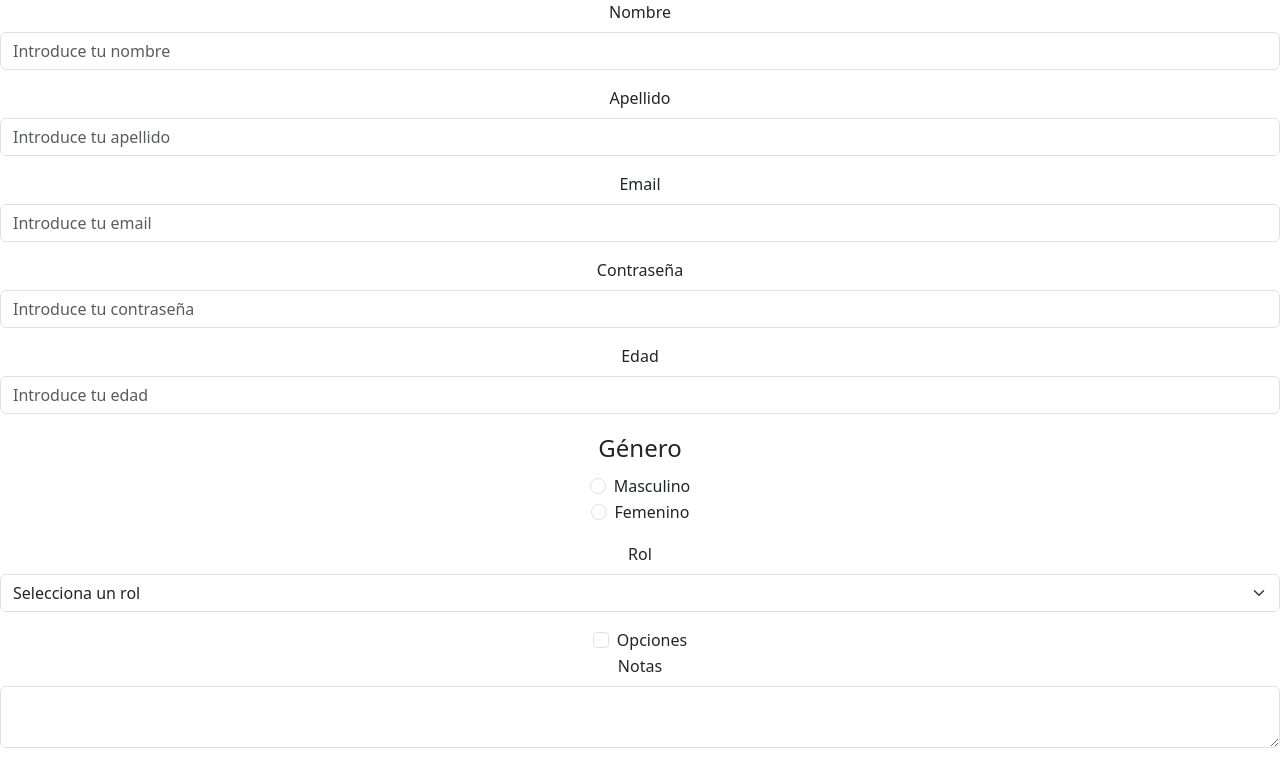
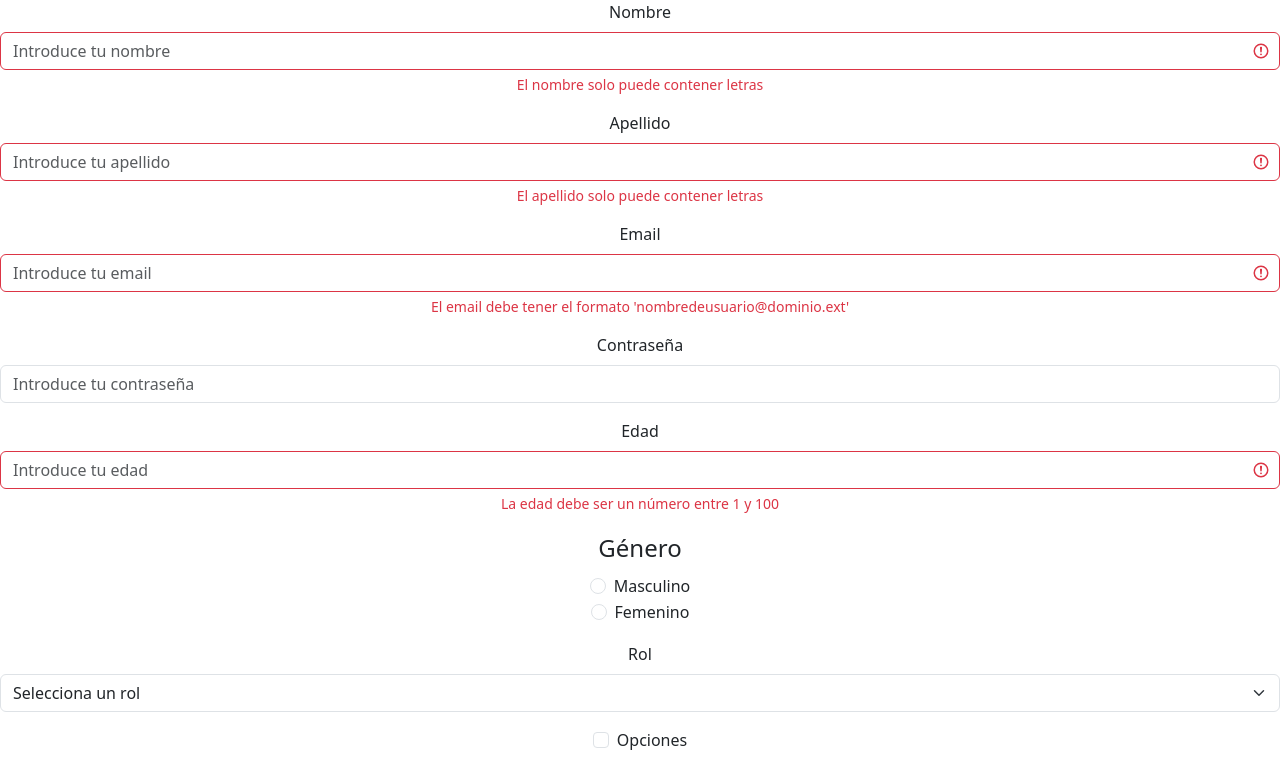
Before and after one commit to D4v1dD4v1d/Softwareland, a React (Create React App) app: page / in a window 1280 px wide. Shown: the top 758 px of the page. Built offline with nearby package versions, Linux system fonts and the light colour scheme.

Commit message:
Practica #6 - Validaciones

```diff
--- a/src/components/FormularioRegistro.js
+++ b/src/components/FormularioRegistro.js
@@ -1,5 +1,5 @@
-import React, { useState } from 'react';
-import { Form, FormGroup, Label, Input, Button } from 'reactstrap';
+import React, { useState,useEffect } from 'react';
+import { Form, FormGroup, Label, Input, Button,FormFeedback } from 'reactstrap';
 import ModalButton from './ModalButton';
 
 function FormularioRegistro() {
@@ -17,8 +17,31 @@ function FormularioRegistro() {
   });
 
   const [showModal, setShowModal] = useState(false); // Estado para controlar la visibilidad del modal
+  const [validName, setValidName]= useState(false);
+  const [validEmail, setValidEmail]= useState(false);
+  const [validAge, setValidAge]= useState(false);
+  const [validDate, setValidDate]= useState(false);
+  const nameExpression = /^[a-zA-Z]+$/;
+  const emailExpression = /^[a-zA-Z0-9._%+-]+@[a-zA-Z0-9.-]+\.[a-zA-Z]{2,}$/;
+  const ageExpression = /^(100|[1-9]?[0-9])$/;
+
+  useEffect(() => {
+    setValidName(nameExpression.test(formData.nombre));
+    setValidName(nameExpression.test(formData.apellido));
+    setValidEmail(emailExpression.test(formData.email));
+    setValidAge(ageExpression.test(formData.edad));
+
+    const fechaActual = new Date();
+    const mes = String(fechaActual.getMonth() + 1).padStart(2, '0'); // Los meses empiezan en 0
+    const dia = String(fechaActual.getDate()).padStart(2, '0');
+    const año = fechaActual.getFullYear();
+    const fechaActualFormateada = `${año}-${mes}-${dia}`;
+
+    setValidDate(formData.fechaRegistro >= fechaActualFormateada);
+  }, [formData]);
 
   const handleChange = (e) => {
+
     /*esta funcion se llamada cada que un input tiene algun cambio en la interfaz
     lanza la excepcion y el target es el input que fue cambiado*/
     const { name, value, type, checked } = e.target;
@@ -41,6 +64,21 @@ function FormularioRegistro() {
        * si lo es lo checkea o no segun venga en la constante
        */
     });
+    /*toma los valores viejos
+    setValidName(nameExpression.test(formData.nombre));
+    setValidEmail(emailExpression.test(formData.email));
+    setValidAge(ageExpression.test(formData.edad));
+
+    const fechaActual = new Date();
+    const mes = String(fechaActual.getMonth() + 1).padStart(2, '0'); // Los meses empiezan en 0
+    const dia = String(fechaActual.getDate()).padStart(2, '0');
+    const año = fechaActual.getFullYear();
+
+    const fechaActualFormateada = `${año}-${mes}-${dia}`;
+    setValidDate(formData.fechaRegistro<fechaActualFormateada?false:true);
+    console.log("seleccionada ",formData.fechaRegistro,"  actual",fechaActualFormateada,"
+         ",validDate);
+         */
   };
   const handleReset = () => {
     setFormData({
@@ -59,23 +97,29 @@ function FormularioRegistro() {
 
 
   const handleSubmit = (e) => {
-    e.preventDefault();
+    e.preventDefault();//evita que se recargue la pagina
   };
 
   const toggleModal = () => setShowModal(!showModal); // Función para alternar la visibilidad del modal
+
+
 
   return (
     <Form onSubmit={handleSubmit}>
       <FormGroup>
         <Label for="nombre">Nombre</Label>
         <Input
+          required
           type="text"
           name="nombre"
           id="nombre"
           placeholder="Introduce tu nombre"
           value={formData.nombre}
           onChange={handleChange}
+          invalid={!validName}
+          valid={validName}
         />
+        {!validName && <FormFeedback>El nombre solo puede contener letras</FormFeedback>}
       </FormGroup>
       <FormGroup>
         <Label for="apellido">Apellido</Label>
@@ -86,7 +130,10 @@ function FormularioRegistro() {
           placeholder="Introduce tu apellido"
           value={formData.apellido}
           onChange={handleChange}
+          valid={validName}
+          invalid={!validName}
         />
+        {!validName && <FormFeedback>El apellido solo puede contener letras</FormFeedback>}
       </FormGroup>
       <FormGroup>
         <Label for="email">Email</Label>
@@ -97,7 +144,10 @@ function FormularioRegistro() {
           placeholder="Introduce tu email"
           value={formData.email}
           onChange={handleChange}
+          invalid={!validEmail}
+          valid={validEmail}
         />
+        {!validEmail && <FormFeedback>El email debe tener el formato 'nombredeusuario@dominio.ext'</FormFeedback>}
       </FormGroup>
       <FormGroup>
         <Label for="password">Contraseña</Label>
@@ -108,6 +158,7 @@ function FormularioRegistro() {
           placeholder="Introduce tu contraseña"
           value={formData.password}
           onChange={handleChange}
+
         />
       </FormGroup>
       <FormGroup>
@@ -119,7 +170,10 @@ function FormularioRegistro() {
           placeholder="Introduce tu edad"
           value={formData.edad}
           onChange={handleChange}
+          valid={validAge}
+          invalid={!validAge}
         />
+        {!validAge && <FormFeedback>La edad debe ser un número entre 1 y 100</FormFeedback>}
       </FormGroup>
       <FormGroup tag="fieldset">
         <legend>Género</legend>
@@ -191,10 +245,13 @@ function FormularioRegistro() {
           id="fechaRegistro"
           value={formData.fechaRegistro}
           onChange={handleChange}
+          valid={validDate}
+          invalid={!validDate}
         />
+        {!validDate && <FormFeedback>La fecha debe ser de hoy en adelante</FormFeedback>}
       </FormGroup>
       <Button onClick={toggleModal} color='primary' type="button">Mostrar</Button>
-      <Button onClick={handleReset} color='secondary' type="button">Reiniciar</Button>
+      <Button onClick={handleReset} color='secondary' type="submit">Reiniciar</Button>
 
       {showModal && <ModalButton data={formData} toggle={toggleModal} />}
     </Form>
```
